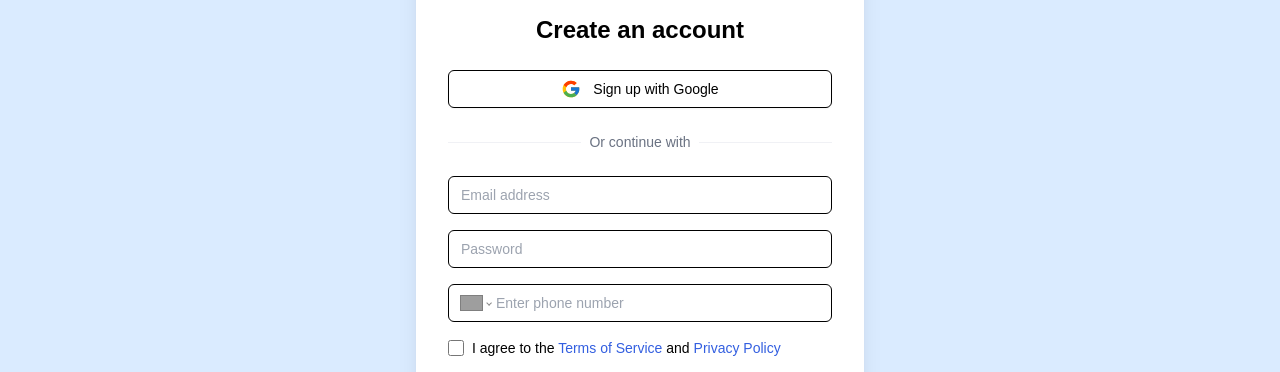
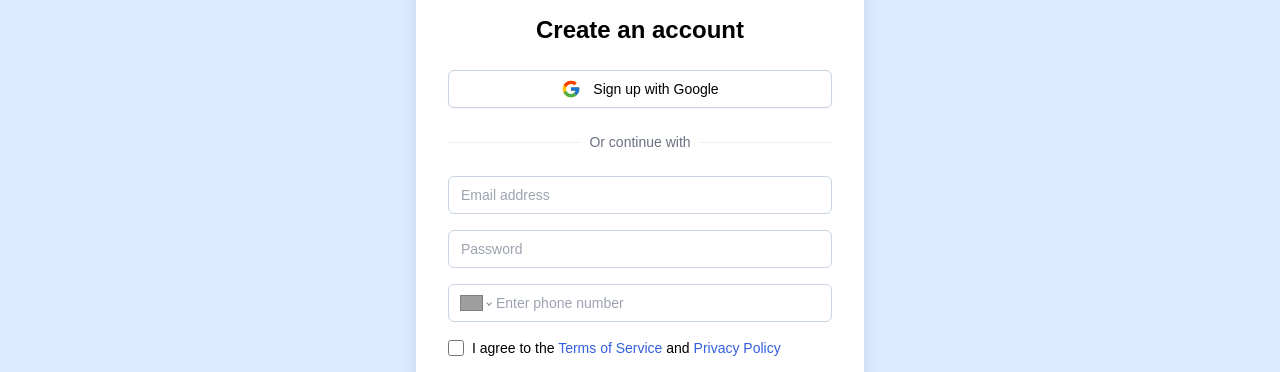
Before and after one commit to MagicSoftDev0717/backupcall-800, a Next.js app: page /signup in a window 1280 px wide. Shown: the part 300-672 px from the top of the page. Built offline with nearby package versions, Linux system fonts and the light colour scheme; no server answers; grey boxes are pictures that could not be loaded.

Commit message:
update button style unique

```diff
--- a/src/components/Dashboard/index.tsx
+++ b/src/components/Dashboard/index.tsx
@@ -170,7 +170,7 @@ export default function Dashboard() {
                         {!showOtpInput ? (
                             <button
                                 onClick={handleVerifyCallerId}
-                                className="mt-4 inline-flex items-center justify-center gap-2 rounded-lg border border-slate-200 bg-white px-4 py-2 text-sm font-semibold text-slate-700 hover:bg-slate-100 transition"
+                                className="mt-4 inline-flex items-center justify-center gap-2 rounded-lg border border-slate-300 hover:border-blue-500 bg-white px-4 py-2 text-sm font-semibold text-slate-700 hover:bg-slate-50 transition"
                             >
                                 <ShieldCheck className="h-4 w-4 text-brand-600" />
                                 Verify Caller ID
--- a/src/components/Signin/index.tsx
+++ b/src/components/Signin/index.tsx
@@ -79,7 +79,7 @@ export default function SigninPage() {
         {/* Google Sign-in */}
         <button
           onClick={handleGoogleSignIn}
-          className="flex w-full items-center justify-center mt-6 gap-3 rounded-md border border-slate-300 bg-white px-4 py-2 text-sm font-medium shadow-sm hover:bg-slate-50"
+          className="flex w-full items-center justify-center mt-6 gap-3 rounded-md border border-slate-300 hover:border-blue-500 bg-white px-4 py-2 text-sm font-medium shadow-sm hover:bg-slate-50 "
         >
           <FcGoogle className="h-5 w-5" />
           Continue with Google
--- a/src/components/Signup/index.tsx
+++ b/src/components/Signup/index.tsx
@@ -102,7 +102,7 @@ export default function SignupPage() {
         {/* Google Signup */}
         <button
           onClick={handleGoogleSignup}
-          className="flex w-full items-center justify-center mt-6 gap-3 rounded-md border border-slate-300 bg-white px-4 py-2 text-sm font-medium shadow-sm hover:bg-slate-50"
+          className="flex w-full items-center justify-center mt-6 gap-3 rounded-md border border-slate-300 hover:border-blue-500 bg-white px-4 py-2 text-sm font-medium shadow-sm hover:bg-slate-50"
         >
           <FcGoogle className="h-5 w-5" />
           Sign up with Google
--- a/tailwind.config.ts
+++ b/tailwind.config.ts
@@ -25,7 +25,6 @@ module.exports = {
       'bordertop': 'rgba(196, 196, 196, 0.5);',
       'blue-500': '#3b93f8ff',
       'blue-50': '#eff6ff',
-
       'darkgray': '#90A3B4',
       'babyblue': '#E2F3F9',
       'gray-200': '#e5e7eb',
@@ -35,8 +34,10 @@ module.exports = {
       'green-600': '#00a63e',
       'bluegray': "#7D82A1",
       'bluegrey': "#7C8F9E",
+      'slate-50': "#f8fafc",
       'slate-100': "#dfe5ed",
       'slate-200': "#f0f1f5",
+      'slate-300': "#cad5e2",
       'slate-500': "#6a7282",
       'yellow-500': "#ffde21ff",
       'midnightblue': '#183B56',
```
